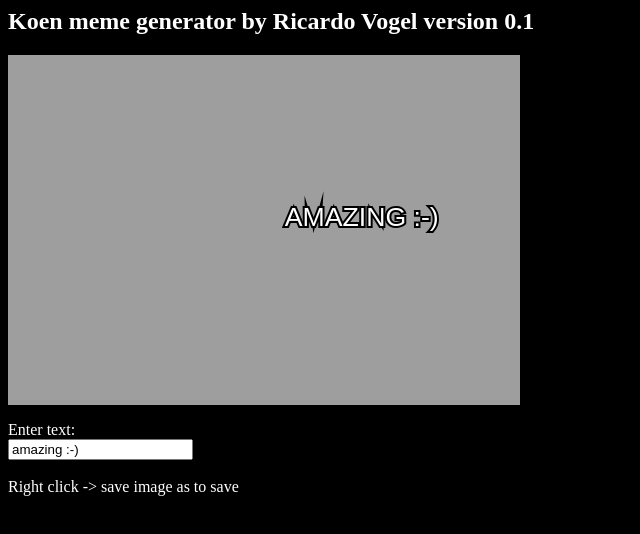
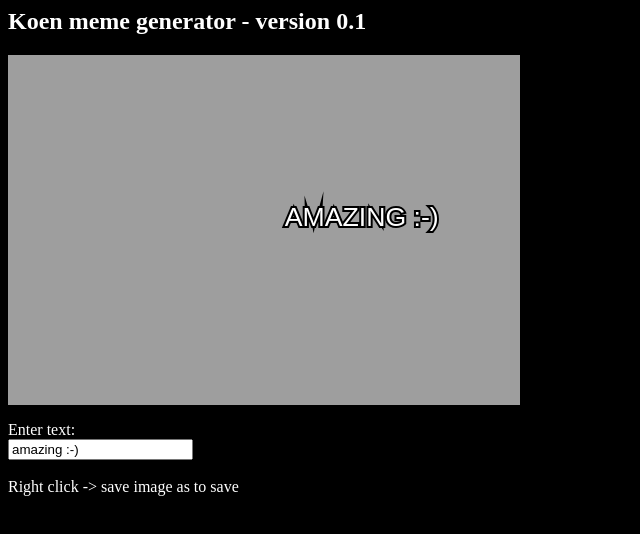
Before and after one commit to J00LZ/Koen-Meme-Generator, a plain HTML site: page index.html in a window 1280 px wide. Shown: the whole page, without its empty margins (0-640 px from the left). Drawn offline with Linux system fonts and the light colour scheme.

Commit message:
Title better

```diff
--- a/index.html
+++ b/index.html
@@ -1,4 +1,4 @@
-<h2>Koen meme generator by Ricardo Vogel version 0.1</h2>
+<h2>Koen meme generator - version 0.1</h2>
 
 <canvas id="memecanvas">
   Sorry, canvas not supported
```
